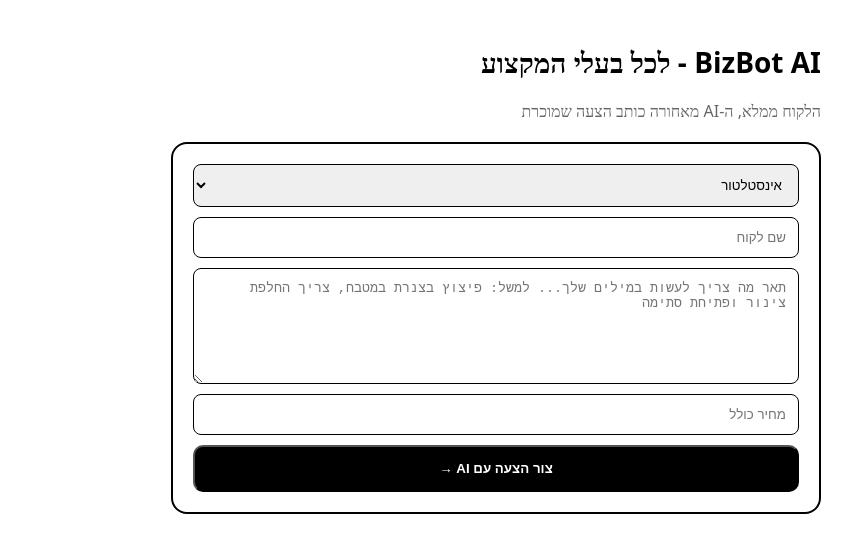
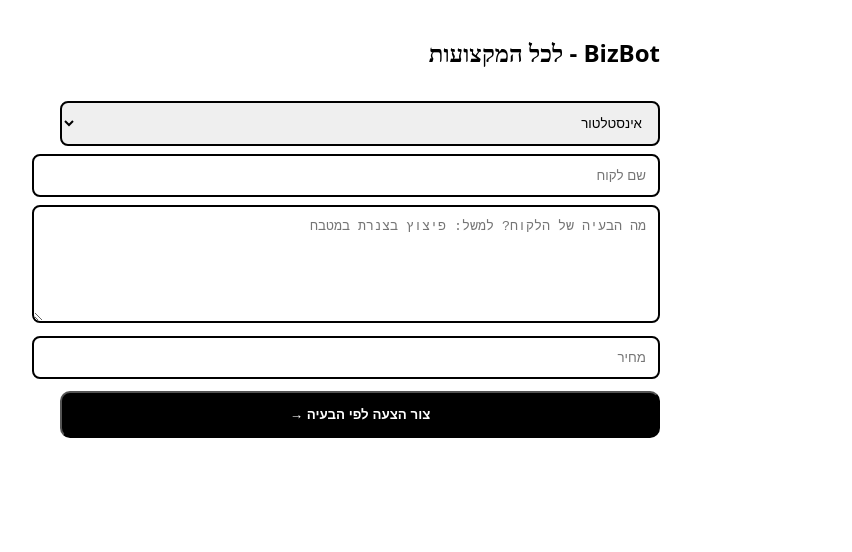
Before and after one commit to Yzerah/Bizbot-ai, a Next.js app: page /dashboard in a window 1280 px wide. Shown: the top 552 px of the page, without its empty margins (392-1244 px from the left). Built offline with nearby package versions, Linux system fonts and the light colour scheme.

Commit message:
Update page.tsx

```diff
--- a/app/dashboard/page.tsx
+++ b/app/dashboard/page.tsx
@@ -1,48 +1,32 @@
 'use client'
 import { useState } from 'react'
 
-const PROFESSIONS = ["אינסטלטור","חשמלאי","שיפוצניק","טכנאי מזגנים","נגר","מעצב/בונה אתרים","עו״ד","רו״ח","מאמן/מטפל","אחר"]
-
 export default function Dashboard(){
  const [form,setForm] = useState({ profession:'אינסטלטור', client:'', issue:'', price:'' })
- const [aiText,setAiText] = useState('')
- const [loading,setLoading] = useState(false)
+ const [out,setOut] = useState('')
 
- const generate = async () => {
-   if(!form.client ||!form.issue) return alert('מלא שם לקוח ותיאור עבודה')
-   setLoading(true)
-   const res = await fetch('/api/generate', { method:'POST', headers:{'Content-Type':'application/json'}, body: JSON.stringify(form) })
-   const data = await res.json()
-   setAiText(data.result)
-   setLoading(false)
+ const create = () => {
+   if(!form.client || !form.issue) return alert('תמלא שם לקוח ומה הבעיה')
+   const t = `הצעת מחיר - ${form.profession}\nלקוח: ${form.client}\n\nאבחון: ${form.issue}\n\nמה כולל: טיפול מקצועי מלא ב-${form.issue}, כולל חומרים, עבודה, בדיקה וסיום מושלם.\nלמה דחוף: דחיית הטיפול תגרום לנזק גדול יותר ועלות גבוהה יותר.\nאחריות: אחריות מלאה 12 חודשים.\n\nסה"כ: ${form.price} ₪ כולל מע"מ`
+   setOut(t)
  }
 
- const printPDF = () => {
-   const win = window.open('','','width=900,height=800')
-   win?.document.write(`
-<div dir="rtl" style="font-family:system-ui;padding:50px;max-width:800px;margin:auto">
-  <div style="display:flex;justify-content:space-between;border-bottom:4px solid #000;padding-bottom:16px"><div><h1 style="margin:0">הצעת מחיר - ${form.profession}</h1><p style="color:#666">BizBot-AI.co.il</p></div><div style="text-align:left"><b>${form.client}</b><br/>${new Date().toLocaleDateString('he-IL')}</div></div>
-  <div style="margin-top:30px;white-space:pre-wrap;line-height:1.7">${aiText}</div>
-  <div style="margin-top:30px;padding:16px;background:#111;color:#fff;border-radius:12px;text-align:center;font-size:20px;font-weight:900">סה"כ: ${form.price} ₪ כולל מע"מ</div>
-  <div style="margin-top:20px;padding:12px;background:#f1f5f9;border-radius:8px;font-size:12px">מסמך זה הופק אוטומטית ב-BizBot-AI | כולל אחריות | תקף ל-7 ימים</div>
-  <script>window.print()</script>
-</div>`)
+ const print = () => {
+   const w = window.open('','','width=900,height=800')
+   w?.document.write(`<div dir="rtl" style="font-family:system-ui;padding:40px"><pre style="white-space:pre-wrap;font-family:system-ui;line-height:1.7">${out}</pre><script>window.print()</script></div>`)
  }
 
  return(
-  <main dir="rtl" style={{padding:24,maxWidth:650,margin:'0 auto',fontFamily:'system-ui'}}>
-   <h1 style={{fontSize:28,fontWeight:900}}>BizBot AI - לכל בעלי המקצוע</h1>
-   <p style={{color:'#666'}}>הלקוח ממלא, ה-AI מאחורה כותב הצעה שמוכרת</p>
-   <div style={{marginTop:20,border:'2px solid #000',borderRadius:16,padding:20,display:'grid',gap:10}}>
-     <select value={form.profession} onChange={e=>setForm({...form, profession:e.target.value})} style={{padding:12,border:'1px solid #000',borderRadius:8}}>
-       {PROFESSIONS.map(p=><option key={p}>{p}</option>)}
-     </select>
-     <input placeholder="שם לקוח" value={form.client} onChange={e=>setForm({...form, client:e.target.value})} style={{padding:12,border:'1px solid #000',borderRadius:8}}/>
-     <textarea placeholder="תאר מה צריך לעשות במילים שלך... למשל: פיצוץ בצנרת במטבח, צריך החלפת צינור ופתיחת סתימה" value={form.issue} onChange={e=>setForm({...form, issue:e.target.value})} style={{padding:12,border:'1px solid #000',borderRadius:8,minHeight:90}}/>
-     <input placeholder="מחיר כולל" value={form.price} onChange={e=>setForm({...form, price:e.target.value})} style={{padding:12,border:'1px solid #000',borderRadius:8}}/>
-     <button onClick={generate} style={{padding:14,background:'#000',color:'#fff',borderRadius:10,fontWeight:800}}>{loading? 'ה-AI כותב הצעה...' : 'צור הצעה עם AI →'}</button>
-     {aiText && <><div style={{background:'#f8fafc',padding:14,borderRadius:10,whiteSpace:'pre-wrap'}}>{aiText}</div><button onClick={printPDF} style={{padding:14,border:'2px solid #000',borderRadius:10,fontWeight:800}}>הורד PDF ושלח ללקוח</button></>}
-   </div>
+  <main dir="rtl" style={{padding:20,maxWidth:600,margin:'0 auto',fontFamily:'system-ui'}}>
+   <h1 style={{fontSize:24,fontWeight:900}}>BizBot - לכל המקצועות</h1>
+   <select value={form.profession} onChange={e=>setForm({...form, profession:e.target.value})} style={{width:'100%',padding:12,marginTop:16,border:'2px solid #000',borderRadius:8}}>
+     <option>אינסטלטור</option><option>חשמלאי</option><option>שיפוצניק</option><option>טכנאי מזגנים</option><option>נגר</option><option>מעצב/בונה אתרים</option><option>עו"ד</option><option>רו"ח</option><option>מאמן/מטפל</option><option>אחר</option>
+   </select>
+   <input placeholder="שם לקוח" value={form.client} onChange={e=>setForm({...form, client:e.target.value})} style={{width:'100%',padding:12,marginTop:8,border:'2px solid #000',borderRadius:8}}/>
+   <textarea placeholder="מה הבעיה של הלקוח? למשל: פיצוץ בצנרת במטבח" value={form.issue} onChange={e=>setForm({...form, issue:e.target.value})} style={{width:'100%',padding:12,marginTop:8,border:'2px solid #000',borderRadius:8,minHeight:90}}/>
+   <input placeholder="מחיר" value={form.price} onChange={e=>setForm({...form, price:e.target.value})} style={{width:'100%',padding:12,marginTop:8,border:'2px solid #000',borderRadius:8}}/>
+   <button onClick={create} style={{width:'100%',padding:14,marginTop:12,background:'#000',color:'#fff',borderRadius:10,fontWeight:800}}>צור הצעה לפי הבעיה →</button>
+   {out && <><div style={{marginTop:16,background:'#f4f4f5',padding:14,borderRadius:10,whiteSpace:'pre-wrap'}}>{out}</div><button onClick={print} style={{width:'100%',padding:14,marginTop:8,border:'2px solid #000',borderRadius:10,fontWeight:800}}>הורד PDF</button></>}
   </main>
  )
 }
```
